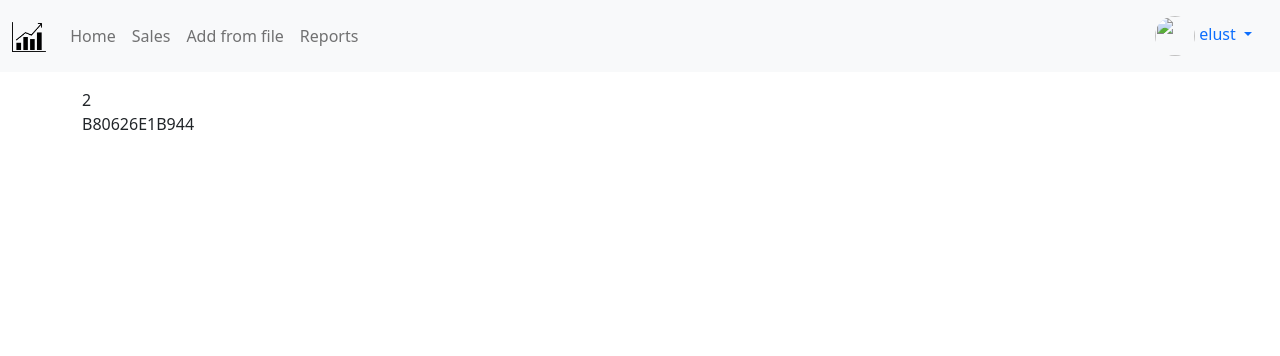
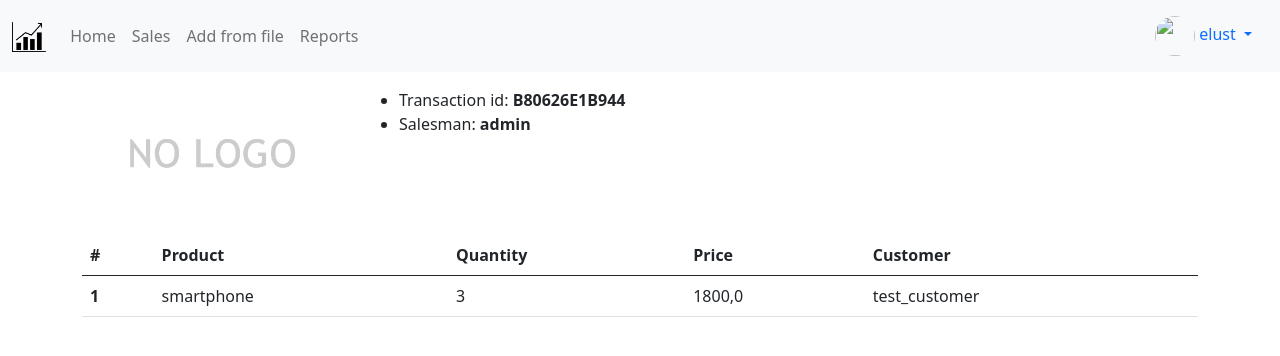
Before and after one commit to kr1sha/test_py, a Django app: page /sales/2/ in a window 1280 px wide. Shown: the top 356 px of the page. Run offline with Django 4.2, Linux system fonts and the light colour scheme; a user stored in the database is signed in; data comes from the database, SQL or seed files in the repository; some libraries are stand-ins or nearby versions.

Commit message:
add sales.detail page

```diff
--- a/report_proj/sales/models.py
+++ b/report_proj/sales/models.py
@@ -25,6 +25,10 @@
     def get_sales_id(self):
         sale_object = self.sale_set.first()
         return sale_object.id
+
+    def get_sales_customer(self):
+        sale_object = self.sale_set.first()
+        return sale_object.customer.name
 
     def __str__(self):
         return f"id: {self.pk}, product: {self.product.name}, quantity: {self.quantity}"
--- a/report_proj/sales/templates/sales/detail.html
+++ b/report_proj/sales/templates/sales/detail.html
@@ -1,11 +1,45 @@
 {% extends 'base.html' %}
 
 {% block title %}
-    detail {{ sale.transaction_id }}
+detail {{ sale.transaction_id }}
 {% endblock title %}
 
 {% block content %}
-    {{ sale.pk }}
-    <br>
-    {{ sale.transaction_id }}
+
+<div class="row mt-3 mb-3">
+    <div class="col-3">
+        <img src="{{ sale.customer.logo.url }}" alt="{{ sale.customer.name }}" class="img-fluid">
+    </div>
+    <div class="col-9">
+        <ul>
+            <li>Transaction id: <b>{{ sale.transaction_id }}</b></li>
+            <li>Salesman: <b>{{ sale.salesman.user.username }}</b></li>
+        </ul>
+    </div>
+</div>
+
+<table class="table">
+    <thead>
+    <tr>
+        <th scope="col">#</th>
+        <th scope="col">Product</th>
+        <th scope="col">Quantity</th>
+        <th scope="col">Price</th>
+        <th scope="col">Customer</th>
+    </tr>
+    </thead>
+    <tbody>
+    {% for position in sale.get_positions %}
+    <tr>
+        <th scope="row">{{ forloop.counter }}</th>
+        <td>{{ position.product.name }}</td>
+        <td>{{ position.quantity }}</td>
+        <td>{{ position.price }}</td>
+        <td>{{ position.get_sales_customer }}</td>
+    </tr>
+    {% endfor %}
+
+    </tbody>
+</table>
+
 {% endblock content %}
```
